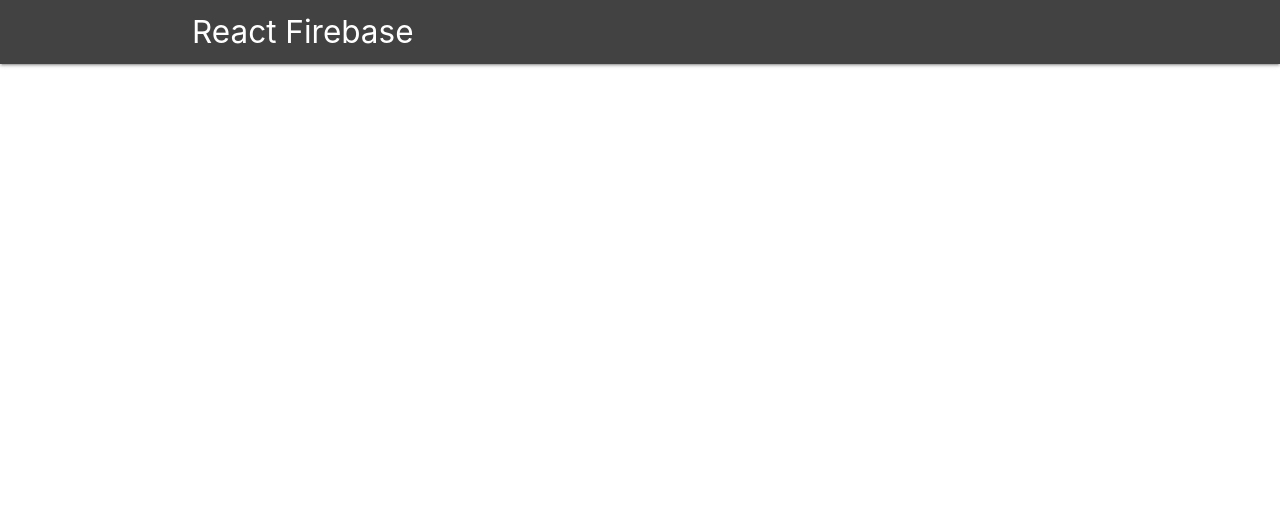
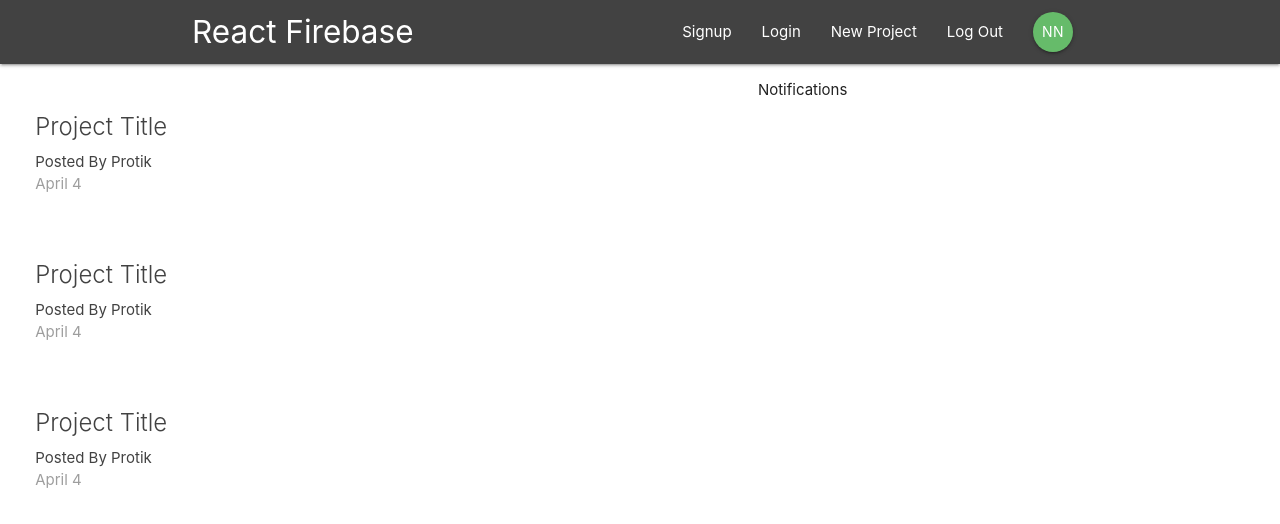
Before and after one commit to ProtikHore/react_firebase, a React (Create React App) app: page / in a window 1280 px wide. Shown: the top 524 px of the page. Built offline with nearby package versions, Linux system fonts and the light colour scheme.

Commit message:
summary done

```diff
--- a/src/App.js
+++ b/src/App.js
@@ -1,12 +1,16 @@
 import React from 'react';
-import { BrowserRouter } from 'react-router-dom'
+import { BrowserRouter, Switch, Route } from 'react-router-dom'
 import Navbar from './components/layout/Navbar'
+import Dashboard from './components/dashboard/Dashboard'
 
 function App() {
   return (
     <BrowserRouter>
       <div className="App">
         <Navbar />
+        <Switch>
+          <Route path='/' component={Dashboard}></Route>
+        </Switch>
       </div>
     </BrowserRouter>
   );
--- a/src/components/dashboard/Dashboard.js
+++ b/src/components/dashboard/Dashboard.js
@@ -0,0 +1,22 @@
+import React, { Component } from 'react'
+import Notifications from './Notifications'
+import ProjectList from '../projects/ProjectList'
+
+class Dashboard extends Component {
+    render() {
+        return (
+            <div className="dashboard conatiner">
+                <div className="row">
+                    <div className="col s12 m6">
+                        <ProjectList />
+                    </div>
+                    <div className="col s12 m5 offset-m1">
+                        <Notifications />
+                    </div>
+                </div>
+            </div>
+        )
+    }
+}
+
+export default Dashboard
--- a/src/components/dashboard/Notifications.js
+++ b/src/components/dashboard/Notifications.js
@@ -0,0 +1,11 @@
+import React from 'react'
+
+const Notifications = () => {
+    return (
+        <div>
+            <p>Notifications</p>
+        </div>
+    )
+}
+
+export default Notifications
--- a/src/components/layout/Navbar.js
+++ b/src/components/layout/Navbar.js
@@ -1,11 +1,15 @@
 import React from 'react'
 import { Link } from 'react-router-dom'
+import SignInLinks from './SignedInLinks'
+import SignOutLinks from './SignedOutLinks'
 
 const Navabr = () => {
     return (
         <nav className="nav-wrapper grey darken-3">
             <div className="container">
                 <Link to='/' className="brand-logo">React Firebase</Link>
+                <SignInLinks />
+                <SignOutLinks />
             </div>
         </nav>
     )
--- /dev/null
+++ b/src/components/layout/SignedInLinks.js
@@ -0,0 +1,14 @@
+import React from 'react'
+import { NavLink } from 'react-router-dom'
+
+const SignInLinks = () => {
+    return (
+        <ul className="right">
+            <li><NavLink to='/'>New Project</NavLink></li>
+            <li><NavLink to='/'>Log Out</NavLink></li>
+            <li><NavLink to='/' className='btn btn-floating green lighten-1'>NN</NavLink></li>
+        </ul>
+    )
+}
+
+export default SignInLinks
--- a/src/components/layout/SignedOutLinks.js
+++ b/src/components/layout/SignedOutLinks.js
@@ -0,0 +1,13 @@
+import React from 'react'
+import { NavLink } from 'react-router-dom'
+
+const SignOutLinks = () => {
+    return (
+        <ul className="right">
+            <li><NavLink to='/'>Signup</NavLink></li>
+            <li><NavLink to='/'>Login</NavLink></li>
+        </ul>
+    )
+}
+
+export default SignOutLinks
--- a/src/components/projects/ProjectList.js
+++ b/src/components/projects/ProjectList.js
@@ -0,0 +1,14 @@
+import React from 'react'
+import ProjectSummary from './ProjectSummary'
+
+const ProjetList = () => {
+    return (
+        <div className="project_list section">
+            <ProjectSummary />
+            <ProjectSummary />
+            <ProjectSummary />
+        </div>
+    )
+}
+
+export default ProjetList
--- a/src/components/projects/ProjectSummary.js
+++ b/src/components/projects/ProjectSummary.js
@@ -0,0 +1,15 @@
+import React from 'react'
+
+const ProjectSummary = () => {
+    return (
+        <div className="card z-depth-0 project_summary">
+            <div className="card-content grey-text text-darken-3">
+                <span className="card-title">Project Title</span>
+                <p>Posted By Protik</p>
+                <p className="grey-text">April 4</p>
+            </div>
+        </div>
+    )
+}
+
+export default ProjectSummary
```
Also changed, not shown: src/components/layout/SingnedInLinks.js (deleted).
